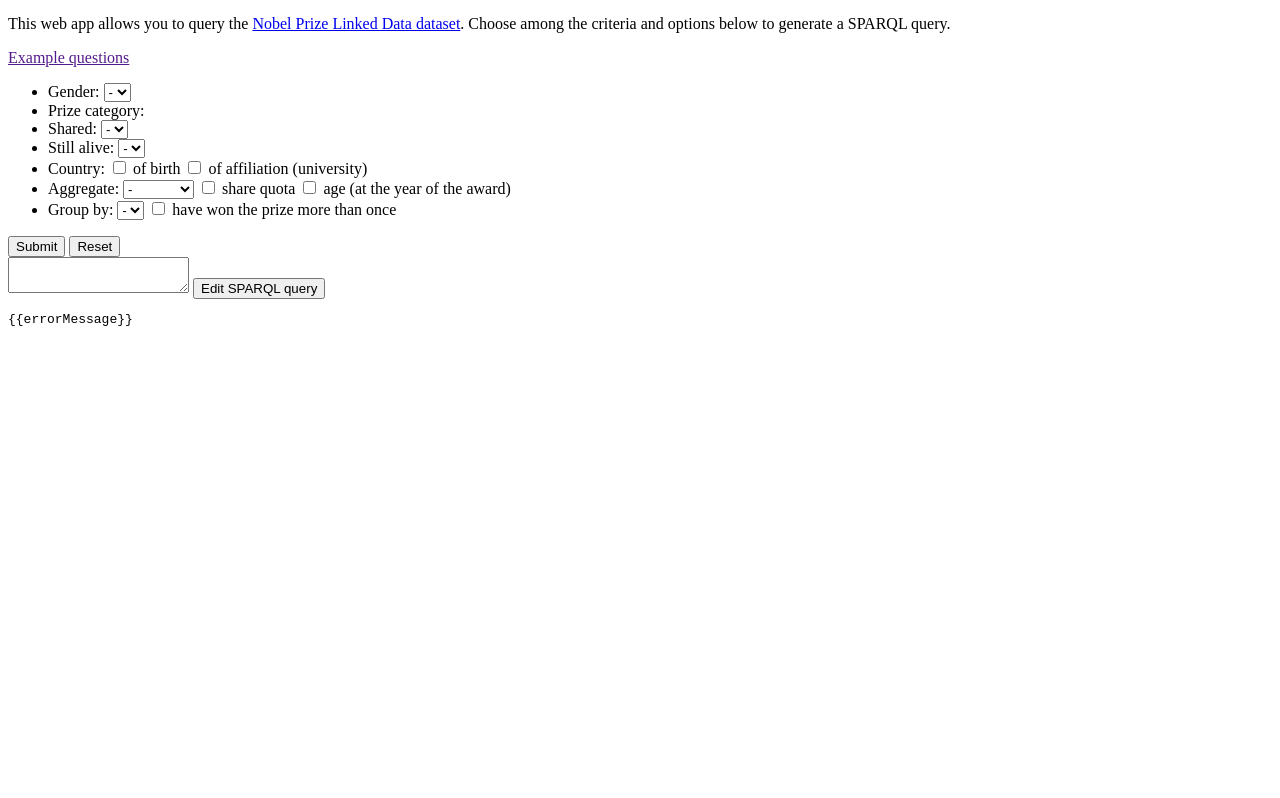
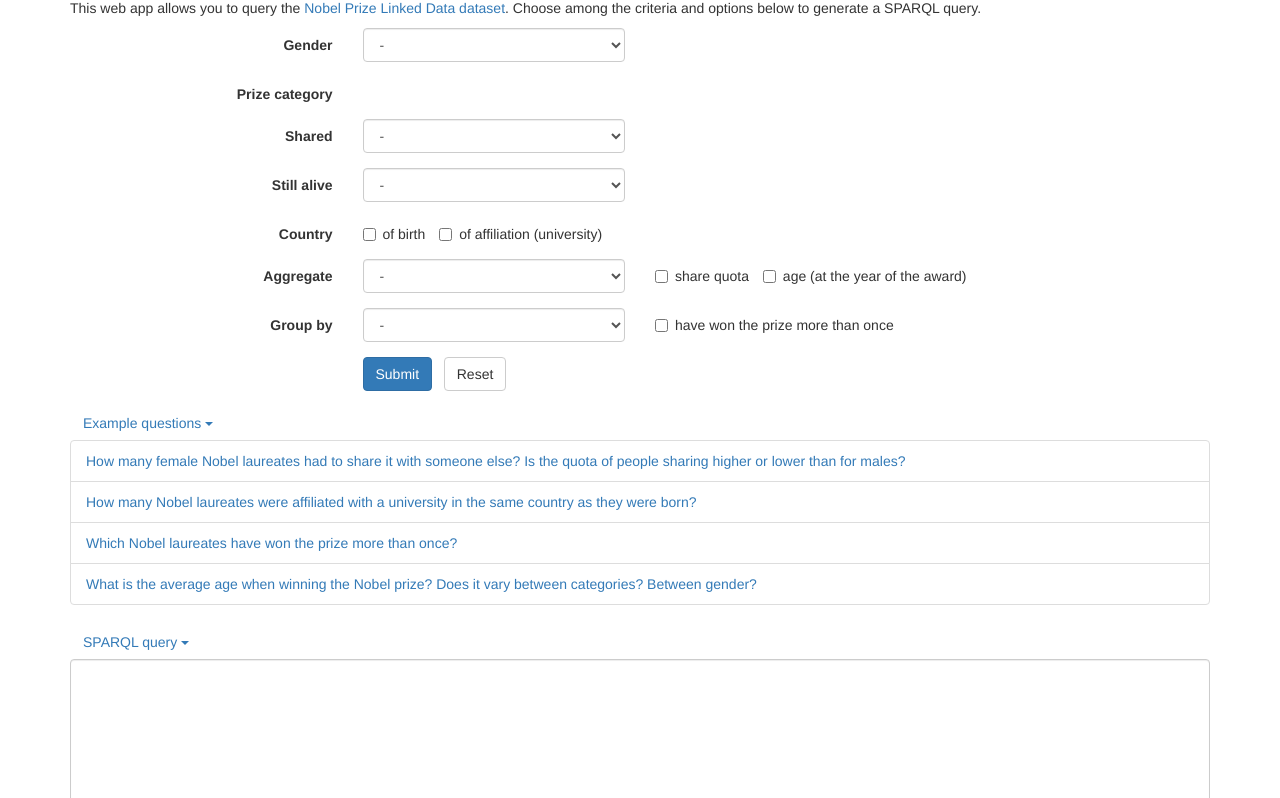
Before and after one commit to vicgeralds/nobeldata, a website: page nobeldata.html in a window 1280 px wide. Shown: the part 65-863 px from the top of the page. Before the commit the page ends 800 px from the top, so only its background shows below. Drawn offline with nearby package versions, Linux system fonts and the light colour scheme.

Commit message:
Add Bootstrap styling and stuff

```diff
--- a/app.js
+++ b/app.js
@@ -89,7 +89,7 @@ angular.module('app', [])
 
 /* Controllers */
 
-.controller('ExampleQuestionsCtrl', function($scope) {
+.controller('CollapseCtrl', function($scope) {
   $scope.toggle = function() {
     $scope.expanded = !$scope.expanded;
   }
@@ -255,10 +255,16 @@ angular.module('app', [])
     .success(function(data) {
       $scope.vars = _.without(data.head.vars, 'awardLabel');
       $scope.bindings = data.results.bindings;
+      $scope.errorMessage = '';
+      $scope.busy = false;
     })
     .error(function(data) {
+      $scope.vars = [];
+      $scope.bindings = [];
       $scope.errorMessage = data;
+      $scope.busy = false;
     });
+    $scope.busy = true;
     $scope.queryString = nobel.queryString;
   });
 })
@@ -280,4 +286,4 @@ angular.module('app', [])
     if (prefix) return uri.substring(prefix.length);
     return uri;
   };
-})
+});
--- a/bower.json
+++ b/bower.json
@@ -9,6 +9,7 @@
   "private": true,
   "dependencies": {
     "angular": "~1.2.26",
-    "lodash": "~2.4.1"
+    "lodash": "~2.4.1",
+    "bootstrap": "~3.2.0"
   }
 }
--- a/nobeldata.html
+++ b/nobeldata.html
@@ -2,117 +2,168 @@
 <html lang="en" ng-app="app">
 <head>
   <meta charset="utf-8">
+  <meta http-equiv="X-UA-Compatible" content="IE=edge">
+  <meta name="viewport" content="width=device-width, initial-scale=1">
   <title>Querying Nobel Prize Linked Data</title>
+  <link href="bower_components/bootstrap/dist/css/bootstrap.min.css" rel="stylesheet">
   <script src="bower_components/angular/angular.min.js"></script>
   <script src="bower_components/lodash/dist/lodash.min.js"></script>
   <script src="app.js"></script>
   <script src="sparql-service.js"></script>
 </head>
 <body>
-  <h1>Query for Nobel laureates</h1>
+<div class="container">
+  <h2>Query Nobel prize winners</h2>
   <p>This web app allows you to query the <a href="http://www.nobelprize.org/nobel_organizations/nobelmedia/nobelprize_org/developer/manual-linkeddata/terms.html">
     Nobel Prize Linked Data dataset</a>. Choose among the criteria and options below to generate a SPARQL query.
   </p>
 
-  <div class="example-questions" ng-controller="ExampleQuestionsCtrl">
-    <a href="" ng-click="toggle()">Example questions</a>
-    <ul ng-show="expanded">
-      <li><a href="#?gender=female&amp;shared=yes&amp;aggregate=COUNT">
-        How many female Nobel laureates had to share it with someone else?</a>
-        <ul>
-          <li><a href="#?groupBy=gender&amp;aggregate=AVG&amp;shareQuota">
-            Is the quota of people sharing higher or lower than for males?</a>
-        </ul>
-      <li><a href="#?countryOfBirth&amp;countryOfAffiliation&amp;aggregate=COUNT">
-        How many Nobel laureates were affiliated with a university in the same country as they were born?</a>
-      <li><a href="#?groupBy=laureate&amp;multipleAwards">
-        Which Nobel laureates have won the prize more than once?</a>
-      <li><a href="#?aggregate=AVG&amp;age">
-        What is the average age when winning the Nobel prize?</a>
-        <ul>
-          <li><a href="#?aggregate=AVG&amp;age&amp;groupBy=category">
-            Does it vary between categories?</a>
-          <li><a href="#?aggregate=AVG&amp;age&amp;groupBy=gender">
-            Between gender?</a>
-        </ul>
-    </ul>
-  </div>
-
-  <form ng-controller="QueryFormCtrl">
-    <ul>
-      <li>
-        <label>Gender:
-          <select ng-model="q.gender" ng-options="value for value in ['male', 'female']">
+  <form class="form-horizontal" ng-controller="QueryFormCtrl">
+    <ul class="list-unstyled">
+      <li class="form-group">
+        <label class="col-sm-3 control-label" for="selectGender">
+          Gender
+        </label>
+        <div class="col-sm-3">
+          <select class="form-control" id="selectGender" ng-model="q.gender"
+            ng-options="value for value in ['male', 'female']">
             <option value="">-</option>
           </select>
+        </div>
+      <li class="form-group">
+        <label class="col-sm-3 control-label">
+          Prize category
         </label>
-      <li>
-        Prize category:
-        <label ng-repeat="name in categories">
+        <div class="col-sm-9">
+        <label class="checkbox-inline" ng-repeat="name in categories">
           <input type="checkbox" ng-model="q.category[name]"> {{name}}
         </label>
-      <li>
-        <label>Shared:
-          <select ng-model="q.shared" ng-options="value for value in ['yes', 'no']">
+        </div>
+      <li class="form-group">
+        <label class="col-sm-3 control-label" for="selectShared">
+          Shared
+        </label>
+        <div class="col-sm-3">
+          <select class="form-control" id="selectShared" ng-model="q.shared"
+            ng-options="value for value in ['yes', 'no']">
             <option value="">-</option>
           </select>
+        </div>
+      <li class="form-group">
+        <label class="col-sm-3 control-label" for="selectStillAlive">
+          Still alive
         </label>
-      <li>
-        <label>Still alive:
-          <select ng-model="q.stillAlive" ng-options="value for value in ['yes', 'no']">
+        <div class="col-sm-3">
+          <select class="form-control" id="selectStillAlive" ng-model="q.stillAlive"
+            ng-options="value for value in ['yes', 'no']">
             <option value="">-</option>
           </select>
+        </div>
+      <li class="form-group">
+        <label class="col-sm-3 control-label">
+          Country
         </label>
-      <li>
-        Country:
-        <label>
+        <div class="col-sm-9">
+        <label class="checkbox-inline">
           <input type="checkbox" ng-model="q.countryOfBirth"> of birth
         </label>
-        <label>
+        <label class="checkbox-inline">
           <input type="checkbox" ng-model="q.countryOfAffiliation"> of affiliation (university)
         </label>
-      <li>
-        <label>Aggregate:
-          <select ng-model="q.aggregate">
+        </div>
+      <li class="form-group">
+        <label class="col-sm-3 control-label" for="selectAggregate">
+          Aggregate
+        </label>
+        <div class="col-sm-3">
+          <select class="form-control" id="selectAggregate" ng-model="q.aggregate">
             <option value="">-</option>
             <option value="COUNT">count</option>
             <option value="AVG">average</option>
             <option value="MIN">min</option>
             <option value="MAX">max</option>
           </select>
-        </label>
-        <label>
+        </div>
+        <div class="col-sm-6">
+        <label class="checkbox-inline">
           <input type="checkbox" ng-model="q.shareQuota" ng-disabled="q.aggregate === 'COUNT'">
           share quota
         </label>
-        <label>
+        <label class="checkbox-inline">
           <input type="checkbox" ng-model="q.age" ng-disabled="q.aggregate === 'COUNT'">
           age (at the year of the award)
         </label>
-      <li>
-        <label>Group by:
-          <select ng-model="q.groupBy" ng-options="value for value in groups">
+        </div>
+      <li class="form-group">
+        <label class="col-sm-3 control-label" for="selectGroupBy">
+          Group by
+        </label>
+        <div class="col-sm-3">
+          <select class="form-control" id="selectGroupBy" ng-model="q.groupBy"
+            ng-options="value for value in groups">
             <option value="">-</option>
           </select>
-        </label>
-        <label>
+        </div>
+        <div class="col-sm-6">
+        <label class="checkbox-inline">
           <input type="checkbox" ng-model="q.multipleAwards"> have won the prize more than once
         </label>
+        </div>
     </ul>
-
-    <button type="submit" ng-click="submitQuery()">Submit</button>
-    <button ng-click="resetQuery()">Reset</button>
+    <div class="form-group">
+      <div class="col-sm-offset-3 col-sm-9">
+        <button class="btn btn-primary" type="submit" ng-click="submitQuery()">Submit</button>
+        &nbsp;
+        <button class="btn btn-default" ng-click="resetQuery()">Reset</button>
+      </div>
+    </div>
   </form>
 
+  <div ng-controller="CollapseCtrl">
+    <button class="btn btn-link" ng-click="toggle()">
+      Example questions <span class="caret"></span>
+    </button>
+    <ul class="list-group" ng-show="expanded">
+      <li class="list-group-item">
+        <a href="#?gender=female&amp;shared=yes&amp;aggregate=COUNT">
+          How many female Nobel laureates had to share it with someone else?</a>
+        <a href="#?groupBy=gender&amp;aggregate=AVG&amp;shareQuota">
+          Is the quota of people sharing higher or lower than for males?</a>
+      <li class="list-group-item">
+        <a href="#?countryOfBirth&amp;countryOfAffiliation&amp;aggregate=COUNT">
+          How many Nobel laureates were affiliated with a university in the same country as they were born?</a>
+      <li class="list-group-item">
+        <a href="#?groupBy=laureate&amp;multipleAwards">
+          Which Nobel laureates have won the prize more than once?</a>
+      <li class="list-group-item">
+        <a href="#?aggregate=AVG&amp;age">
+          What is the average age when winning the Nobel prize?</a>
+        <a href="#?aggregate=AVG&amp;age&amp;groupBy=category">
+          Does it vary between categories?</a>
+        <a href="#?aggregate=AVG&amp;age&amp;groupBy=gender">
+          Between gender?</a>
+    </ul>
+  </div>
+
   <div ng-controller="QueryResultsCtrl">
-    <form action="http://data.nobelprize.org/snorql/">
-      <textarea ng-model="queryString" name="query">
-      </textarea>
-      <button type="submit">Edit SPARQL query</button>
-    </form>
-    <pre>{{errorMessage}}</pre>
+    <div ng-controller="CollapseCtrl">
+      <button class="btn btn-link" ng-click="toggle()">
+        SPARQL query <span class="caret"></span>
+      </button>
+      <form action="http://data.nobelprize.org/snorql/" ng-show="expanded">
+        <div class="form-group">
+          <textarea class="form-control" rows="7" ng-model="queryString" name="query">
+          </textarea>
+        </div>
+        <button class="btn btn-primary" type="submit">Edit SPARQL query</button>
+      </form>
+    </div>
 
-    <table>
+    <h3>Results <small ng-if="busy">Loading. Please wait...</small>
+    </h3>
+    <pre ng-if="errorMessage">{{errorMessage}}</pre>
+
+    <table class="table">
       <tr>
         <th ng-repeat="varName in vars">{{varName}}</th>
       </tr>
@@ -125,5 +176,6 @@
       </tr>
     </table>
   </div>
+</div>
 </body>
 </html>
```
